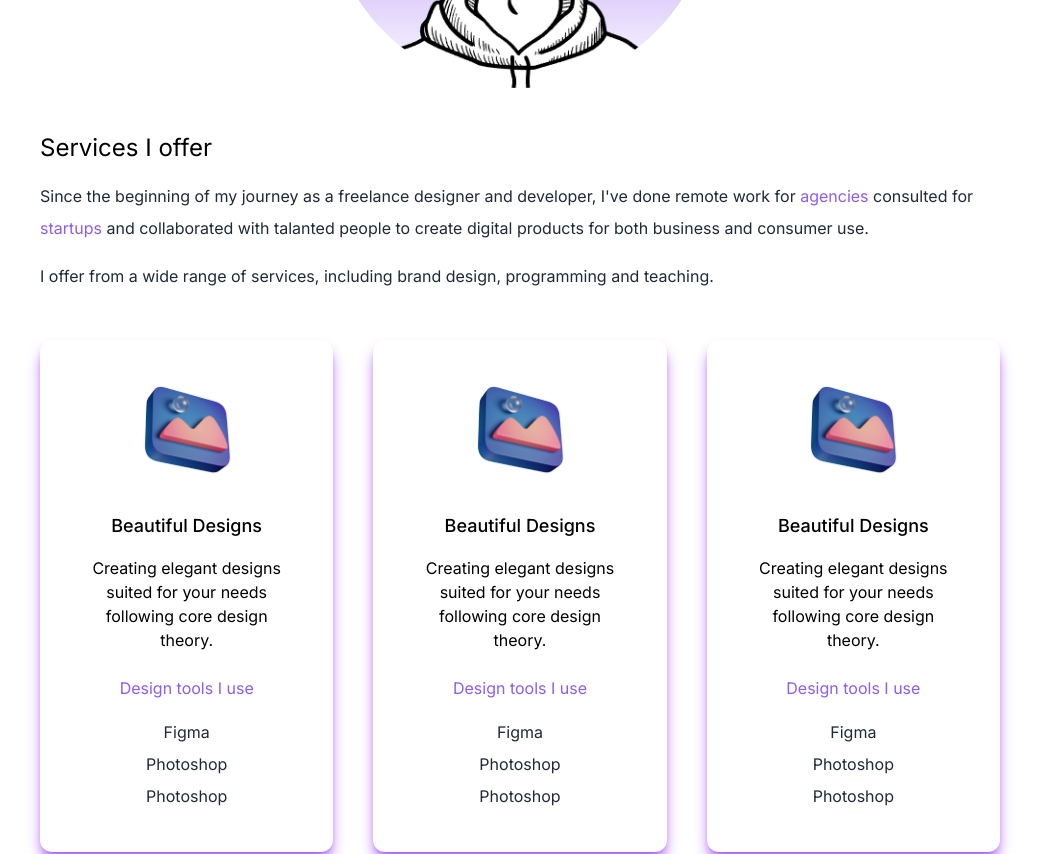
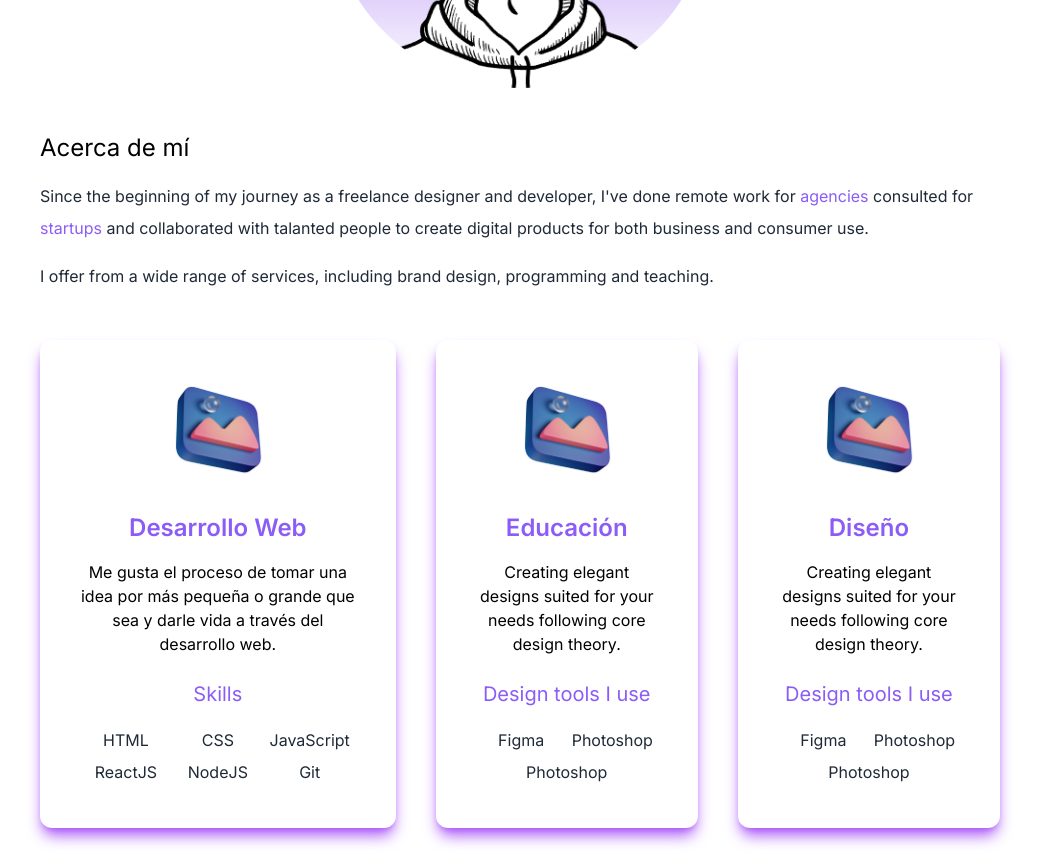
Before and after one commit to MarioGuTe/portafolio-next13, a Next.js app: page / in a window 1280 px wide. Shown: the part 860-1714 px from the top of the page, without its empty margins (120-1159 px from the left). Built offline with nearby package versions, Linux system fonts and the light colour scheme.

Commit message:
update cards style

```diff
--- a/app/components/Cards.jsx
+++ b/app/components/Cards.jsx
@@ -4,53 +4,108 @@ import design from "/public/design.png";
 
 const Cards = () => {
   return (
+    <section>
+      <div className="mt-8">
+        <h3 className=" text-2xl py-2  dark:text-white">Acerca de mí</h3>
+        <p className="text-md py-2 leading-8 text-gray-800  dark:text-white">
+          Since the beginning of my journey as a freelance designer and
+          developer, I've done remote work for
+          <span className="text-violet-500 "> agencies </span>
+          consulted for <span className="text-violet-500">startups </span>
+          and collaborated with talanted people to create digital products for
+          both business and consumer use.
+        </p>
+        <p className="text-md py-2 leading-8 text-gray-800  dark:text-white">
+          I offer from a wide range of services, including brand design,
+          programming and teaching.
+        </p>
+      </div>
+      {/* Cards Section */}
       <div className=" lg:flex gap-10">
         {/* card 1 */}
         <div className=" text-center shadow-lg p-10 rounded-xl my-10 shadow-purple-500">
           <Image src={design} width={100} height={100} className=" mx-auto" />
-        <h3 className=" text-lg font-medium pt-8 pb-2  dark:text-white">
-          Beautiful Designs
+          <h3 className=" text-2xl font-semibold pt-8 pb-2  text-violet-500">
+            Desarrollo Web
+          </h3>
+          <p className=" py-2  dark:text-white">
+            Me gusta el proceso de tomar una idea por más pequeña o grande que
+            sea y darle vida a través del desarrollo web.
+          </p>
+          <h4 className=" py-4 text-xl font-normal text-violet-500">Skills</h4>
+          <div className="flex flex-wrap">
+            <p className=" basis-1/3 flex-1 text-gray-800 py-1  dark:text-white">
+              HTML
+            </p>
+            <p className=" basis-1/3 flex-1 text-gray-800 py-1  dark:text-white">
+              CSS
+            </p>
+            <p className=" basis-1/3 flex-1 text-gray-800 py-1  dark:text-white">
+              JavaScript
+            </p>
+            <p className=" basis-1/3 flex-1 text-gray-800 py-1  dark:text-white">
+              ReactJS
+            </p>
+            <p className=" basis-1/3 flex-1 text-gray-800 py-1  dark:text-white">
+              NodeJS
+            </p>
+            <p className=" basis-1/3 flex-1 text-gray-800 py-1  dark:text-white">
+              Git
+            </p>
+          </div>
+        </div>
+        {/* card 2 */}
+        <div className=" text-center shadow-lg p-10 rounded-xl my-10 shadow-purple-500">
+          <Image src={design} width={100} height={100} className=" mx-auto" />
+          <h3 className=" text-2xl font-semibold pt-8 pb-2  text-violet-500">
+            Educación
           </h3>
           <p className=" py-2  dark:text-white">
             Creating elegant designs suited for your needs following core design
             theory.
           </p>
-        <h4 className=" py-4 text-violet-500">Design tools I use</h4>
-        <p className=" text-gray-800 py-1  dark:text-white">Figma</p>
-        <p className=" text-gray-800 py-1  dark:text-white">Photoshop</p>
-        <p className=" text-gray-800 py-1  dark:text-white">Photoshop</p>
+          <h4 className=" py-4 text-xl font-normal text-violet-500">
+            Design tools I use
+          </h4>
+          <div className="flex flex-wrap">
+            <p className=" basis-1/3 flex-1 text-gray-800 py-1  dark:text-white">
+              Figma
+            </p>
+            <p className=" basis-1/3 flex-1 text-gray-800 py-1  dark:text-white">
+              Photoshop
+            </p>
+            <p className=" basis-1/3 flex-1 text-gray-800 py-1  dark:text-white">
+              Photoshop
+            </p>
           </div>
-      {/* card 2 */}
+        </div>
+        {/* card 3 */}
         <div className=" text-center shadow-lg p-10 rounded-xl my-10 shadow-purple-500">
           <Image src={design} width={100} height={100} className=" mx-auto" />
-        <h3 className=" text-lg font-medium pt-8 pb-2  dark:text-white">
-          Beautiful Designs
+          <h3 className=" text-2xl font-semibold pt-8 pb-2  text-violet-500">
+            Diseño
           </h3>
           <p className=" py-2  dark:text-white">
             Creating elegant designs suited for your needs following core design
             theory.
           </p>
-        <h4 className=" py-4 text-violet-500">Design tools I use</h4>
-        <p className=" text-gray-800 py-1  dark:text-white">Figma</p>
-        <p className=" text-gray-800 py-1  dark:text-white">Photoshop</p>
-        <p className=" text-gray-800 py-1  dark:text-white">Photoshop</p>
-      </div>
-      {/* card 3 */}
-      <div className=" text-center shadow-lg p-10 rounded-xl my-10 shadow-purple-500">
-        <Image src={design} width={100} height={100} className=" mx-auto" />
-        <h3 className=" text-lg font-medium pt-8 pb-2  dark:text-white">
-          Beautiful Designs
-        </h3>
-        <p className=" py-2  dark:text-white">
-          Creating elegant designs suited for your needs following core design
-          theory.
+          <h4 className=" py-4 text-xl font-normal text-violet-500">
+            Design tools I use
+          </h4>
+          <div className="flex flex-wrap">
+            <p className=" basis-1/3 flex-1 text-gray-800 py-1  dark:text-white">
+              Figma
             </p>
-        <h4 className=" py-4 text-violet-500">Design tools I use</h4>
-        <p className=" text-gray-800 py-1  dark:text-white">Figma</p>
-        <p className=" text-gray-800 py-1  dark:text-white">Photoshop</p>
-        <p className=" text-gray-800 py-1  dark:text-white">Photoshop</p>
+            <p className=" basis-1/3 flex-1 text-gray-800 py-1  dark:text-white">
+              Photoshop
+            </p>
+            <p className=" basis-1/3 flex-1 text-gray-800 py-1  dark:text-white">
+              Photoshop
+            </p>
           </div>
         </div>
+      </div>
+    </section>
   );
 };
 
--- a/app/page.js
+++ b/app/page.js
@@ -33,27 +33,7 @@ export default function Home() {
           </ul>
         </nav>
         <Landing />
-        <section>
-          <div className="mt-8">
-            <h3 className=" text-2xl py-2  dark:text-white">
-              Services I offer
-            </h3>
-            <p className="text-md py-2 leading-8 text-gray-800  dark:text-white">
-              Since the beginning of my journey as a freelance designer and
-              developer, I've done remote work for
-              <span className="text-violet-500 "> agencies </span>
-              consulted for <span className="text-violet-500">startups </span>
-              and collaborated with talanted people to create digital products
-              for both business and consumer use.
-            </p>
-            <p className="text-md py-2 leading-8 text-gray-800  dark:text-white">
-              I offer from a wide range of services, including brand design,
-              programming and teaching.
-            </p>
-          </div>
-          {/* Cards Section */}
-          <Cards />
-        </section>
+        <Cards />
         <Portafolio />
       </main>
     </div>
```
Lines whose indentation alone changed are shown as unchanged.
